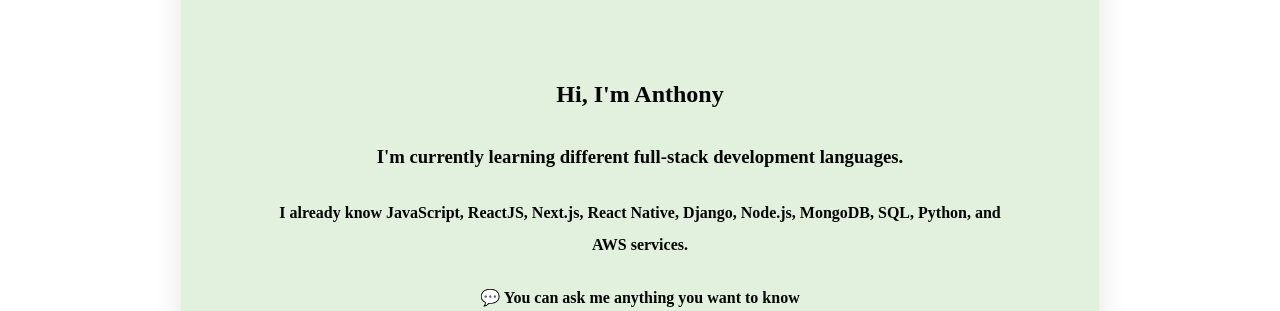
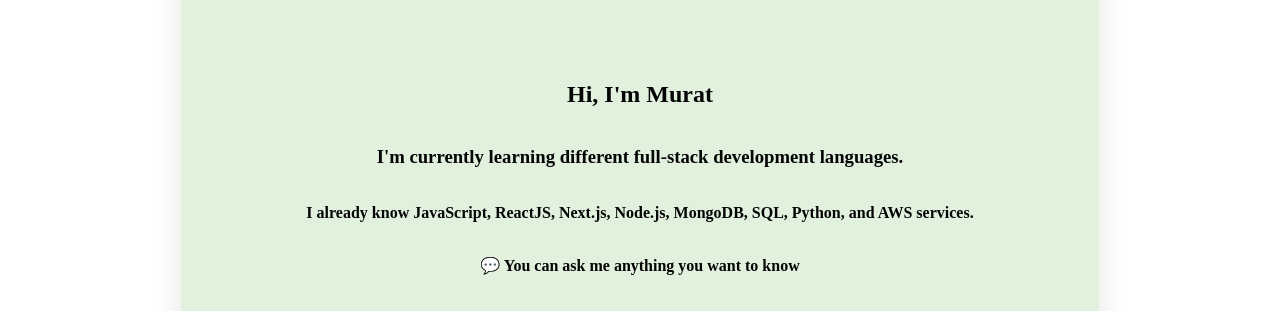
Before and after one commit to murttkapln/LibraryApp, a React (Create React App) app: page /about in a window 1280 px wide. Shown: the part 404-715 px from the top of the page. Built offline with nearby package versions, Linux system fonts and the light colour scheme; sample sign-in values are in the browser's storage; a web font is replaced by a local one.

Commit message:
about  page updated

```diff
--- a/src/pages/about/About.jsx
+++ b/src/pages/about/About.jsx
@@ -15,12 +15,12 @@
     <AboutContainer>
       <ProfileImg src={profile} alt="anthony" />
       <InfoContainer>
-        <h2>Hi, I'm Anthony</h2>
+        <h2>Hi, I'm Murat</h2>
         <h3>
           I'm currently learning different full-stack development languages.
         </h3>
         <h4>
-          I already know JavaScript, ReactJS, Next.js, React Native, Django,
+          I already know JavaScript, ReactJS, Next.js,
           Node.js, MongoDB, SQL, Python, and AWS services.
         </h4>
         <h4>💬 You can ask me anything you want to know</h4>
```
